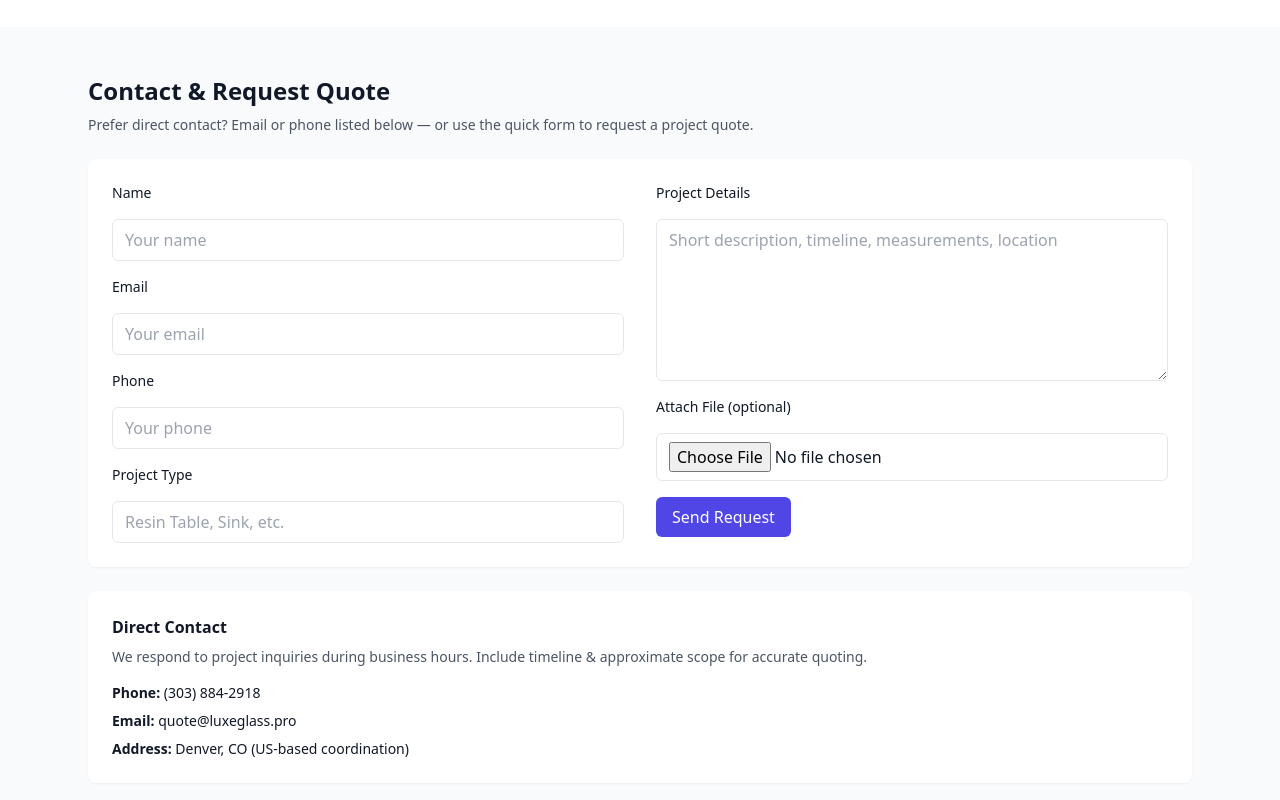
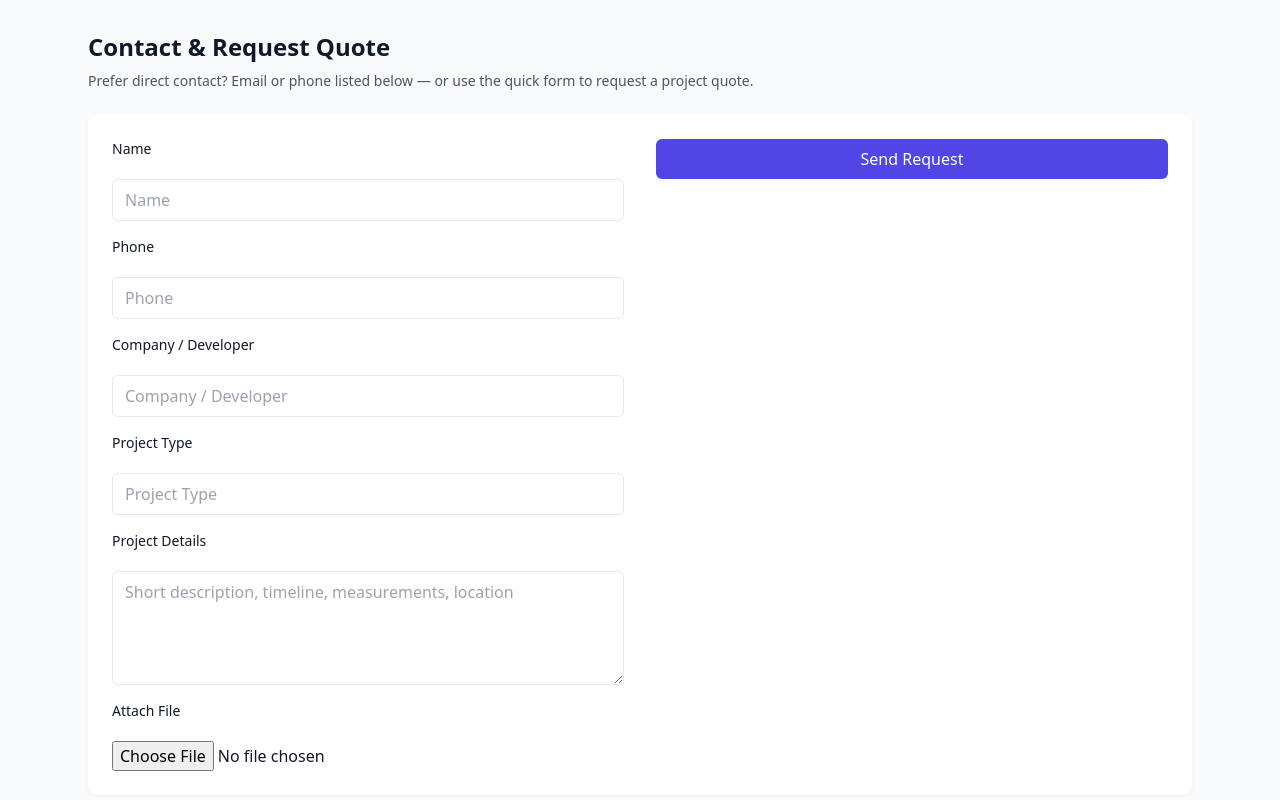
Before and after one commit to Smedly/luxeglass, a React (Vite) app: page / in a window 1280 px wide. Shown: the part 1880-2680 px from the top of the page. Built offline with nearby package versions, Linux system fonts and the light colour scheme.

Commit message:
Cloudflare build settings update

```diff
--- a/src/GlassProductsSite.jsx
+++ b/src/GlassProductsSite.jsx
@@ -1,13 +1,9 @@
 // src/GlassProductsSite.jsx
-import React, { useState, useEffect, useRef } from 'react';
+import React, { useState, useEffect } from 'react';
 import Gallery from './Gallery';
 
 export default function GlassProductsSite() {
   const [selected, setSelected] = useState(null);
-  const [statusMessage, setStatusMessage] = useState('');
-  const [loading, setLoading] = useState(false);
-  const spinnerRef = useRef();
-  const statusRef = useRef();
 
   // Smooth-scroll offset helper
   useEffect(() => {
@@ -33,33 +29,36 @@ export default function GlassProductsSite() {
     setSelected(null);
   }
 
-  async function handleSubmit(e) {
+  // Form submission state
+  const [loading, setLoading] = useState(false);
+  const [statusMessage, setStatusMessage] = useState('');
+
+  const handleSubmit = async (e) => {
     e.preventDefault();
     setLoading(true);
     setStatusMessage('');
+
     const formData = new FormData(e.target);
-    formData.append('access_key', '831c26d9-9fa8-4b2d-b6e4-d4248267e967'); // Web3Forms API key
-    formData.append('subject', 'New Project Quote Request');
-    formData.append('redirect', ''); // optional redirect URL
 
     try {
-      const res = await fetch('https://api.web3forms.com/submit', {
+      const response = await fetch('https://api.web3forms.com/submit', {
         method: 'POST',
         body: formData,
       });
-      const result = await res.json();
+      const result = await response.json();
       if (result.success) {
         setStatusMessage('✅ Your request was successfully sent!');
         e.target.reset();
       } else {
-        setStatusMessage('⚠️ Something went wrong. Please try again.');
+        setStatusMessage('❌ Something went wrong. Please try again.');
       }
-    } catch {
-      setStatusMessage('⚠️ Something went wrong. Please try again.');
+    } catch (err) {
+      console.error(err);
+      setStatusMessage('❌ Something went wrong. Please try again.');
     } finally {
       setLoading(false);
     }
-  }
+  };
 
   return (
     <div className="min-h-screen bg-gray-50 text-gray-900">
@@ -78,7 +77,7 @@ export default function GlassProductsSite() {
             <a href="#products" className="hover:text-indigo-600">Products</a>
             <a href="#about" className="hover:text-indigo-600">About</a>
             <a href="#contact" className="hover:text-indigo-600">Contact</a>
-            <a href="#contact" className="px-3 py-2 bg-indigo-600 text-white rounded-md text-sm">Request Quote</a>
+            <a href="mailto:quote@luxeglass.pro" className="px-3 py-2 bg-indigo-600 text-white rounded-md text-sm">Request Quote</a>
           </nav>
 
           <button className="md:hidden px-3 py-2 border rounded-md text-sm">Menu</button>
@@ -152,19 +151,11 @@ export default function GlassProductsSite() {
                 developer timelines — sample approvals, mock‑ups, coordinated shipping, and accelerated production
                 windows when required. COAs, load specs, and installation guidance are available for all projects.
               </p>
-
-              <ul className="mt-6 grid grid-cols-1 sm:grid-cols-2 gap-4">
-                <li className="p-4 bg-gray-50 rounded-lg"><div className="font-semibold">US‑based PM</div><div className="text-sm text-gray-600 mt-1">Single point of contact for approvals & logistics.</div></li>
-                <li className="p-4 bg-gray-50 rounded-lg"><div className="font-semibold">Quality inspections</div><div className="text-sm text-gray-600 mt-1">Batch testing and final inspection before shipment.</div></li>
-                <li className="p-4 bg-gray-50 rounded-lg"><div className="font-semibold">Custom hardware</div><div className="text-sm text-gray-600 mt-1">Finishes matched to development palettes.</div></li>
-                <li className="p-4 bg-gray-50 rounded-lg"><div className="font-semibold">Warranty & Support</div><div className="text-sm text-gray-600 mt-1">Project warranties and installation guidance.</div></li>
-              </ul>
             </div>
 
             <aside className="p-6 bg-gradient-to-b from-white to-gray-50 rounded-lg">
               <div className="font-semibold">Project Inquiry</div>
               <p className="mt-2 text-sm text-gray-600">Tell us briefly about your project and we'll prepare scope & timeline options.</p>
-
               <dl className="mt-4 text-sm text-gray-600 space-y-2">
                 <div><dt className="font-medium">Lead contact</dt><dd>Project Manager — <span className="font-semibold">(303) 884-2918</span></dd></div>
                 <div><dt className="font-medium">Email</dt><dd>quote@luxeglass.pro</dd></div>
@@ -176,72 +167,57 @@ export default function GlassProductsSite() {
           </div>
         </section>
 
-        {/* Contact */}
+        {/* Contact Form */}
         <section id="contact" className="max-w-6xl mx-auto px-6 py-12 scroll-mt-28">
           <h2 className="text-2xl font-bold">Contact & Request Quote</h2>
-          <p className="mt-2 text-sm text-gray-600">
-            Prefer direct contact? Email or phone listed below — or use the quick form to request a project quote.
-          </p>
+          <p className="mt-2 text-sm text-gray-600">Prefer direct contact? Email or phone listed below — or use the quick form to request a project quote.</p>
 
           <form
             onSubmit={handleSubmit}
             encType="multipart/form-data"
             className="mt-6 grid grid-cols-1 md:grid-cols-2 gap-8 bg-white p-6 rounded-lg shadow-sm"
           >
-            <div className="space-y-4">
+            <div className="flex flex-col gap-4">
               <label className="block text-sm font-medium">Name</label>
-              <input name="name" required className="mt-1 block w-full border px-3 py-2 rounded-md" placeholder="Your name" />
-
-              <label className="block text-sm font-medium">Email</label>
-              <input name="email" type="email" required className="mt-1 block w-full border px-3 py-2 rounded-md" placeholder="Your email" />
+              <input name="name" required className="mt-1 block w-full border px-3 py-2 rounded-md" placeholder="Name" />
 
               <label className="block text-sm font-medium">Phone</label>
-              <input name="phone" className="mt-1 block w-full border px-3 py-2 rounded-md" placeholder="Your phone" />
+              <input name="phone" className="mt-1 block w-full border px-3 py-2 rounded-md" placeholder="Phone" />
+
+              <label className="block text-sm font-medium">Company / Developer</label>
+              <input name="company" className="mt-1 block w-full border px-3 py-2 rounded-md" placeholder="Company / Developer" />
 
               <label className="block text-sm font-medium">Project Type</label>
-              <input name="project_type" className="mt-1 block w-full border px-3 py-2 rounded-md" placeholder="Resin Table, Sink, etc." />
+              <input name="projectType" className="mt-1 block w-full border px-3 py-2 rounded-md" placeholder="Project Type" />
+
+              <label className="block text-sm font-medium">Project Details</label>
+              <textarea name="details" required className="mt-1 block w-full border px-3 py-2 rounded-md" rows={4} placeholder="Short description, timeline, measurements, location" />
+
+              <label className="block text-sm font-medium">Attach File</label>
+              <input type="file" name="attachment" className="mt-1 block w-full" />
             </div>
 
-            <div className="space-y-4">
-              <label className="block text-sm font-medium">Project Details</label>
-              <textarea name="message" required className="mt-1 block w-full border px-3 py-2 rounded-md" rows="6" placeholder="Short description, timeline, measurements, location" />
-
-              <label className="block text-sm font-medium">Attach File (optional)</label>
-              <input name="file" type="file" className="mt-1 block w-full border px-3 py-2 rounded-md" />
-
-              <div className="flex items-center gap-4 mt-4">
+            <div className="flex flex-col justify-start gap-4">
               <button
                 type="submit"
-                  className="px-4 py-2 bg-indigo-600 text-white rounded-md relative flex items-center"
+                disabled={loading}
+                className={`px-4 py-2 bg-indigo-600 text-white rounded-md ${loading ? 'opacity-70 cursor-not-allowed' : ''}`}
               >
-                  {loading && (
-                    <span className="loader mr-2" ref={spinnerRef}>
-                      <svg className="animate-spin h-5 w-5 text-white" xmlns="http://www.w3.org/2000/svg" fill="none" viewBox="0 0 24 24">
-                        <circle className="opacity-25" cx="12" cy="12" r="10" stroke="currentColor" strokeWidth="4"></circle>
-                        <path className="opacity-75" fill="currentColor" d="M4 12a8 8 0 018-8v8H4z"></path>
-                      </svg>
-                    </span>
-                  )}
-                  Send Request
+                {loading ? 'Sending…' : 'Send Request'}
               </button>
 
               {statusMessage && (
-                  <span
-                    ref={statusRef}
-                    className="transition-opacity duration-500 text-sm"
-                  >
+                <div className={`transition-all duration-500 mt-2 text-sm ${statusMessage.includes('✅') ? 'text-green-600' : 'text-red-600'}`}>
                   {statusMessage}
-                  </span>
+                </div>
               )}
             </div>
-            </div>
+
           </form>
 
-          <div className="mt-6 bg-white p-6 rounded-lg shadow-sm">
-            <h3 className="font-semibold">Direct Contact</h3>
-            <p className="mt-2 text-sm text-gray-600">
-              We respond to project inquiries during business hours. Include timeline & approximate scope for accurate quoting.
-            </p>
+          <div className="mt-8 bg-white p-6 rounded-lg shadow-sm">
+            <h3 className="font-semibold">Direct contact</h3>
+            <p className="mt-2 text-sm text-gray-600">We respond to project inquiries during business hours. Include timeline & approximate scope for accurate quoting.</p>
             <div className="mt-4 text-sm space-y-2">
               <div><strong>Phone:</strong> (303) 884-2918</div>
               <div><strong>Email:</strong> quote@luxeglass.pro</div>
```
Lines whose indentation alone changed are shown as unchanged.
